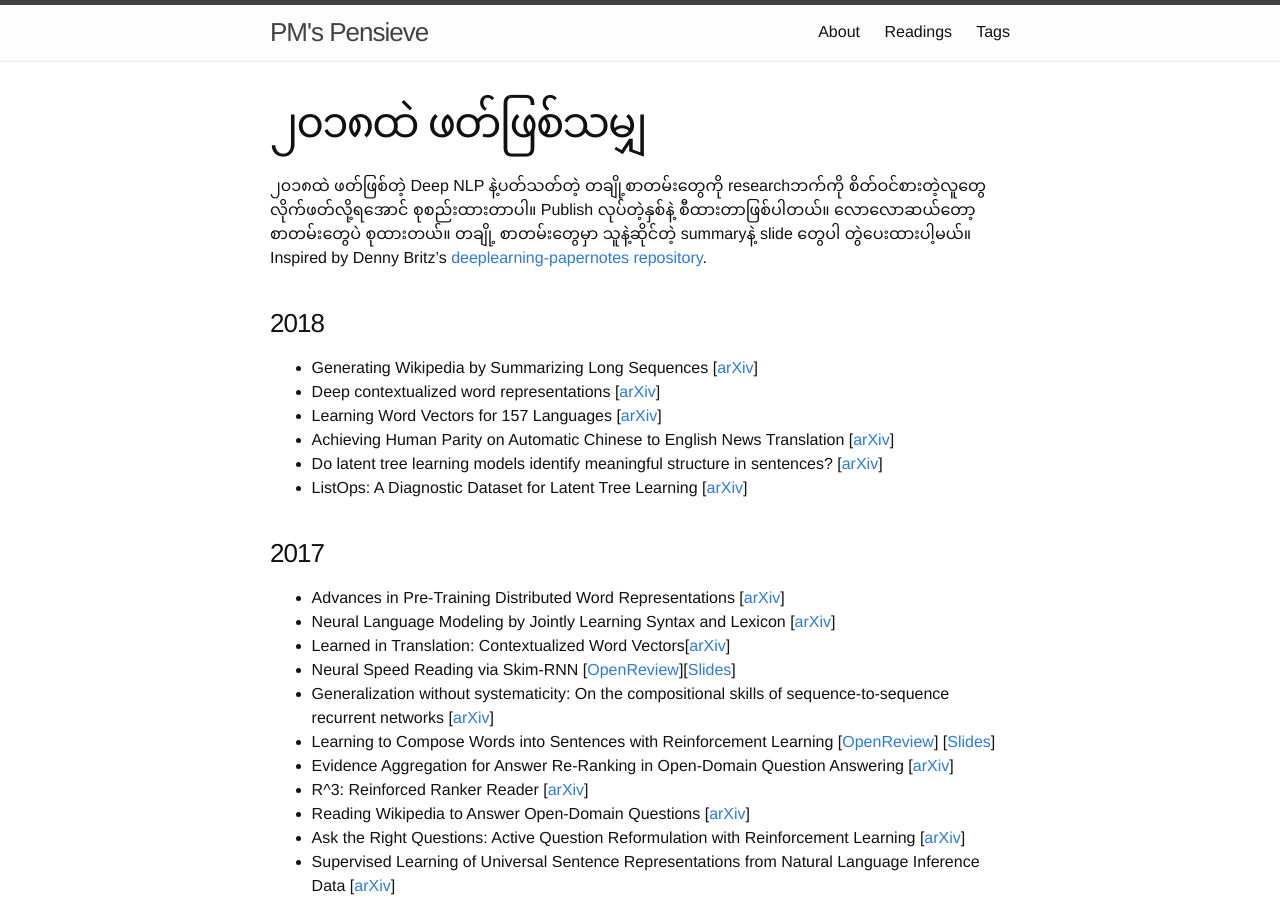
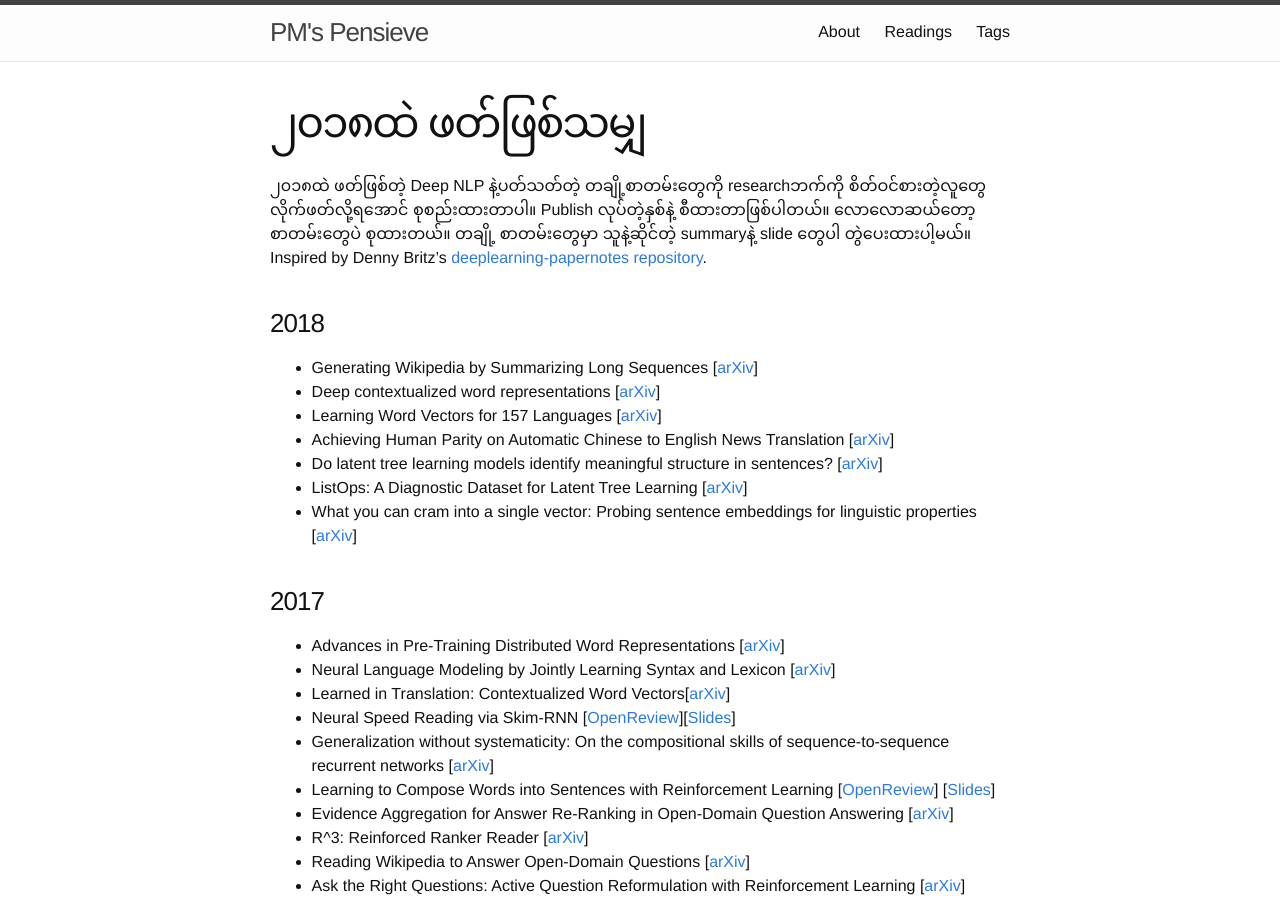
Before and after one commit to phu-pmh/logs, a Jekyll site: the page built from readings.md, in a window 1280 px wide and 900 px high. Built offline with Jekyll 4.4.1, drawn with Linux system fonts in a browser that asks for light colours.

Commit message:
Update readings.md

```diff
--- a/readings.md
+++ b/readings.md
@@ -14,6 +14,7 @@ Inspired by Denny Britz's [deeplearning-papernotes repository](https://github.co
 - Achieving Human Parity on Automatic Chinese to English News Translation [[arXiv](https://arxiv.org/abs/1803.05567)]
 - Do latent tree learning models identify meaningful structure in sentences? [[arXiv](https://arxiv.org/abs/1709.01121)]
 - ListOps: A Diagnostic Dataset for Latent Tree Learning [[arXiv](https://arxiv.org/abs/1804.06028)]
+- What you can cram into a single vector: Probing sentence embeddings for linguistic properties [[arXiv](https://arxiv.org/abs/1805.01070)]
 
 
 ### 2017
```
